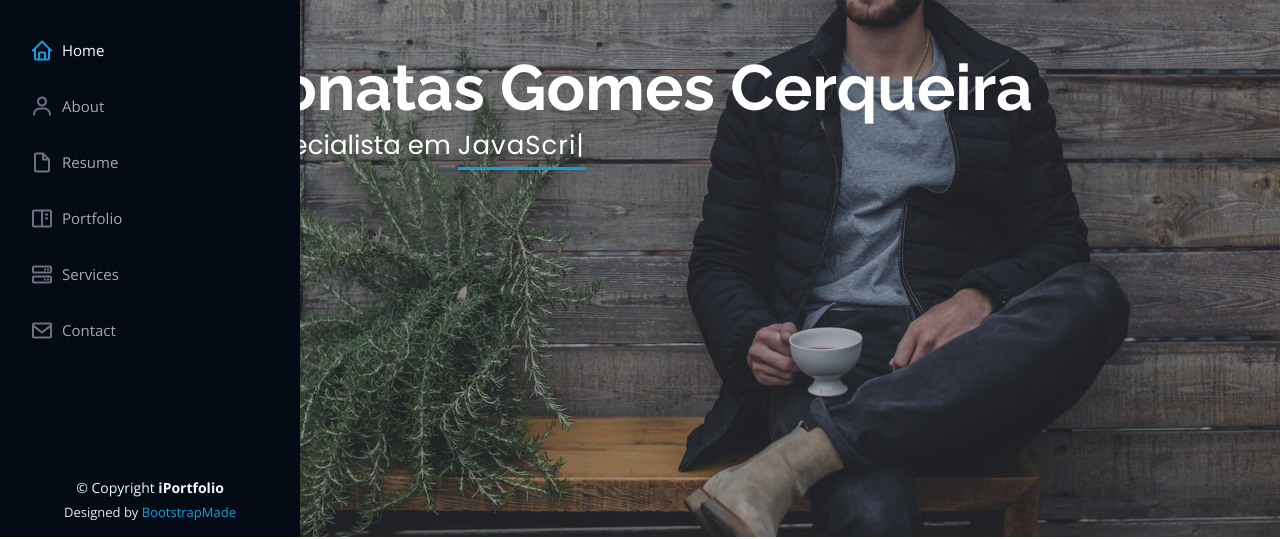
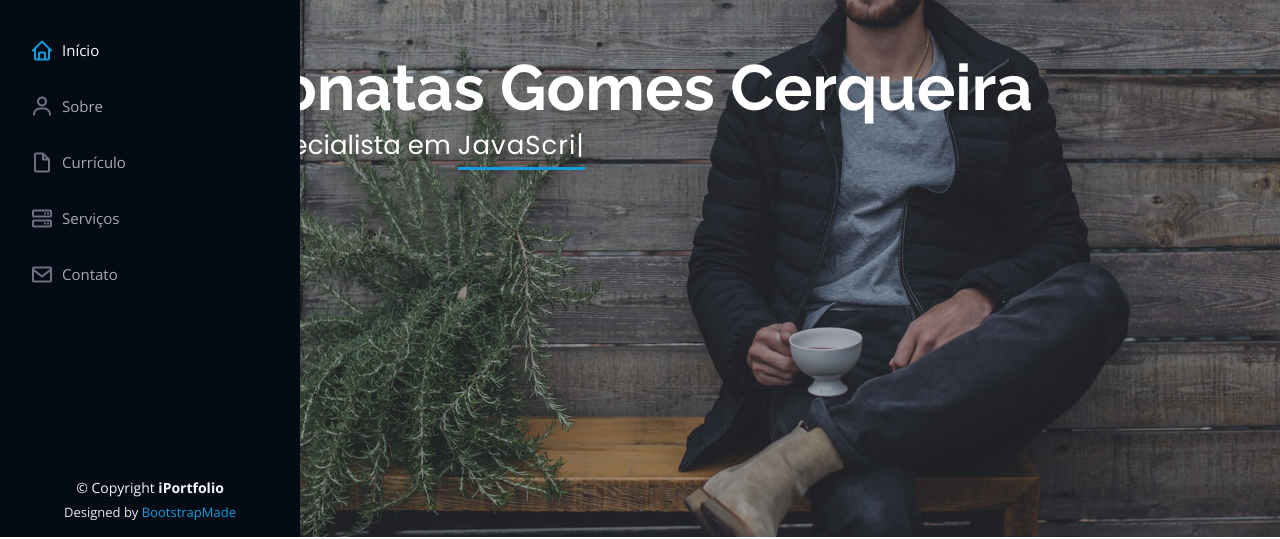
Before and after one commit to johngoc/portfolio, a plain HTML site: page index.html in a window 1280 px wide. Shown: the part 263-802 px from the top of the page. Drawn offline with nearby package versions, Linux system fonts and the light colour scheme.

Commit message:
Tradução menu lateral

```diff
--- a/index.html
+++ b/index.html
@@ -76,32 +76,27 @@
           <ul>
             <li>
               <a href="#hero" class="nav-link scrollto active"
-                ><i class="bx bx-home"></i> <span>Home</span></a
+                ><i class="bx bx-home"></i> <span>Início</span></a
               >
             </li>
             <li>
               <a href="#about" class="nav-link scrollto"
-                ><i class="bx bx-user"></i> <span>About</span></a
+                ><i class="bx bx-user"></i> <span>Sobre</span></a
               >
             </li>
             <li>
               <a href="#resume" class="nav-link scrollto"
-                ><i class="bx bx-file-blank"></i> <span>Resume</span></a
-              >
-            </li>
-            <li>
-              <a href="#portfolio" class="nav-link scrollto"
-                ><i class="bx bx-book-content"></i> <span>Portfolio</span></a
+                ><i class="bx bx-file-blank"></i> <span>Currículo</span></a
               >
             </li>
             <li>
               <a href="#services" class="nav-link scrollto"
-                ><i class="bx bx-server"></i> <span>Services</span></a
+                ><i class="bx bx-server"></i> <span>Serviços</span></a
               >
             </li>
             <li>
               <a href="#contact" class="nav-link scrollto"
-                ><i class="bx bx-envelope"></i> <span>Contact</span></a
+                ><i class="bx bx-envelope"></i> <span>Contato</span></a
               >
             </li>
           </ul>
```
